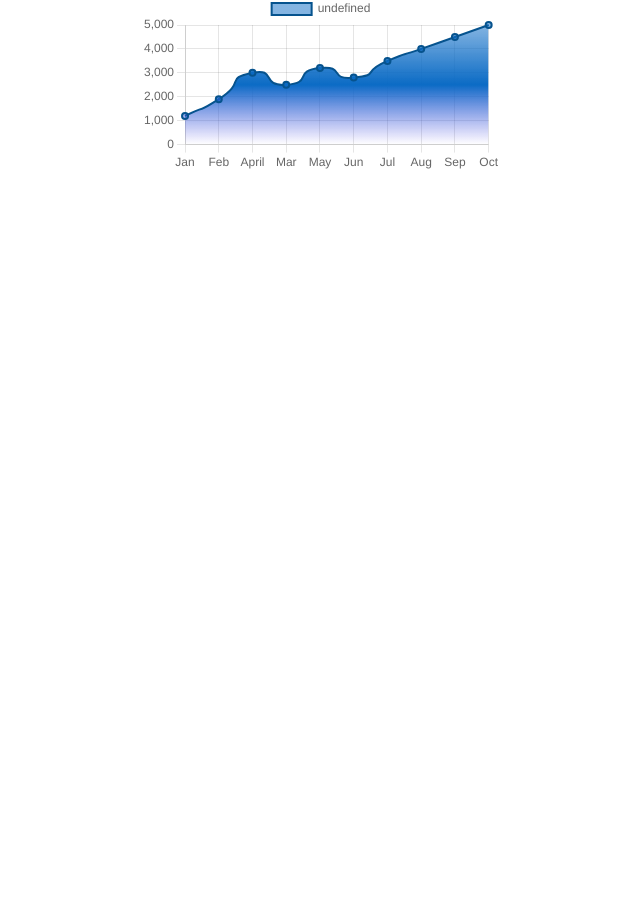
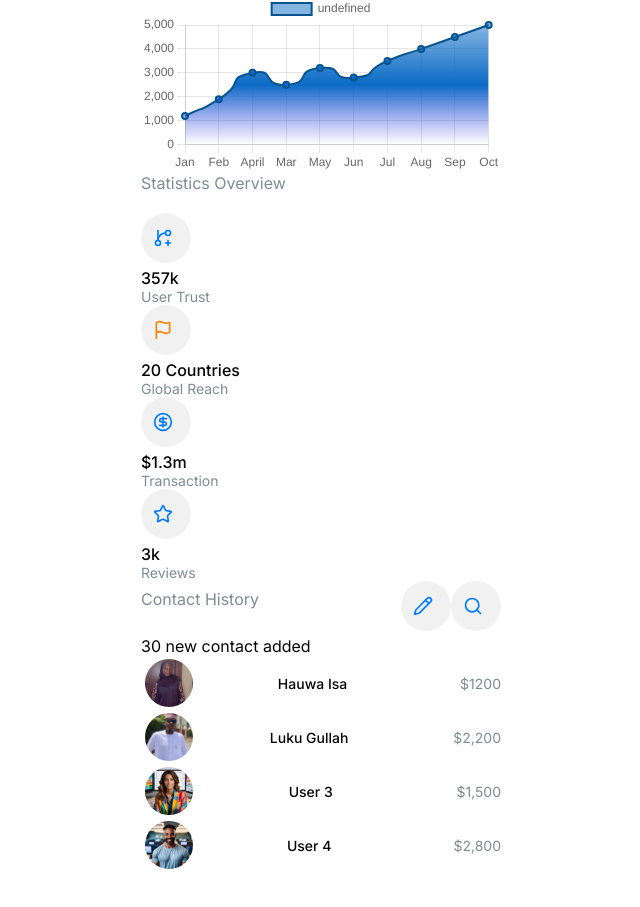
Before and after one commit to Ameenugullah/Admin-Dashboard-app, a React (Vite) app: page / in a window 1280 px wide. Shown: the part 1415-2322 px from the top of the page, without its empty margins (109-749 px from the left). Before the commit the page ends 1678 px from the top, so only its background shows below. Built offline with nearby package versions, Linux system fonts and the light colour scheme.

Commit message:
addition of component

```diff
--- /dev/null
+++ b/src/Components/StatisticsGrid/StatisticsGrid.jsx
@@ -0,0 +1,93 @@
+import { CircleDollarSign, Flag, GitBranchPlus, Pencil, Search, Star } from 'lucide-react';
+import  './StatisticsGrid.css';
+import Huser from '../../assets/huser.jpg';
+import Luser from '../../assets/luser.jpg';
+import User2 from '../../assets/user2.jpg';
+import User3 from '../../assets/user3.jpg';
+import User4 from '../../assets/user4.jpg';
+
+const StatisticsGrid = () => {
+    return (
+        <div className="statistics-grid">
+            <h2 className='title'>Statistics Overview</h2>
+            <div className="boxes">
+                <div className="box">
+                  <div className="rounded-icon-btn">
+                    <GitBranchPlus className='icon danger'/>
+                  </div>
+                  <h4>357k</h4>
+                  <p className="muted">User Trust</p>
+                </div>
+                <div className="box">
+                  <div className="rounded-icon-btn">
+                    <Flag className='icon primary'/>
+                  </div>
+                  <h4>20 Countries</h4>
+                  <p className="muted">Global Reach</p>
+                </div>
+                <div className="box">
+                  <div className="rounded-icon-btn">
+                    <CircleDollarSign className='icon danger'/>
+                  </div>
+                  <h4>$1.3m</h4>
+                  <p className="muted">Transaction</p>
+                </div>
+                <div className="box">
+                  <div className="rounded-icon-btn">
+                    <Star className='icon danger'/>
+                  </div>
+                  <h4>3k</h4>
+                  <p className="muted">Reviews</p>
+                </div>
+                <div className="contact-history">
+                    <div className="row contact-history-header">
+                        <h2 className='title'>Contact History</h2>
+                      <div className="row">
+                        <div className="rounded-icon-btn">
+                            <Pencil className='icon'/>
+                        </div>
+                        <div className="rounded-icon-btn">
+                            <Search className='icon'/>
+                        </div>
+                      </div>
+                    </div>
+
+                    <p className="mute">30 new contact added</p>
+                    <div className="profile-container">
+                        <div className="row user">
+                            <div className="profile">
+                                <img src={Huser} alt="Hauwa" />
+                            </div>
+                            <h3>Hauwa Isa</h3>
+                            <p className="muted">$1200</p>
+                        </div>
+
+                        <div className="row user">
+                            <div className="profile">
+                                <img src={Luser} alt="luku" />
+                            </div>
+                            <h3>Luku Gullah</h3>
+                            <p className="muted">$2,200</p>
+                        </div>
+                        <div className="row user">
+                            <div className="profile">
+                                <img src={User3} alt="User 3" />
+                            </div>
+                            <h3>User 3</h3>
+                            <p className="muted">$1,500</p>
+                        </div>
+                        <div className="row user">
+                            <div className="profile">
+                                <img src={User4} alt="User 4" />
+                            </div>
+                            <h3>User 4</h3>
+                            <p className="muted">$2,800</p>
+                        </div>
+                    </div>
+                </div>
+            </div>
+        </div>
+    );
+};
+
+export default StatisticsGrid;
--- a/src/Dashboard/index.jsx
+++ b/src/Dashboard/index.jsx
@@ -5,6 +5,7 @@ import VisaCard from '../Components/VisaCard/Card';
 import SendMoney from '../Components/SendMoney/SendMoney';
 import QuickTransfer from '../Components/QuickTransfer/QuickTransfer';
 import CashFlow from '../Components/CashFlow/CashFlow';
+import StatisticsGrid from '../Components/StatisticsGrid/StatisticsGrid';
 import { useState } from 'react';
 
 const Dashboard = () => {
@@ -20,6 +21,7 @@ const Dashboard = () => {
                     <SendMoney/>
                     <QuickTransfer/>
                     <CashFlow/>
+                    <StatisticsGrid/>
                 </div>
                 <div className="column"></div>
             </section>
```
Also changed, not shown: src/Components/StatisticsGrid/StatisticsGrid.css (added), src/assets/huser.jpg (renamed from src/assets/H-user.jpg), src/assets/luser.jpg (renamed from src/assets/L-user.jpg).
